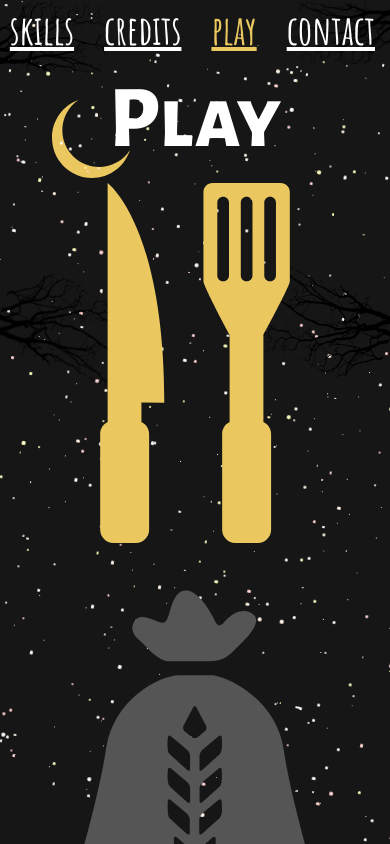
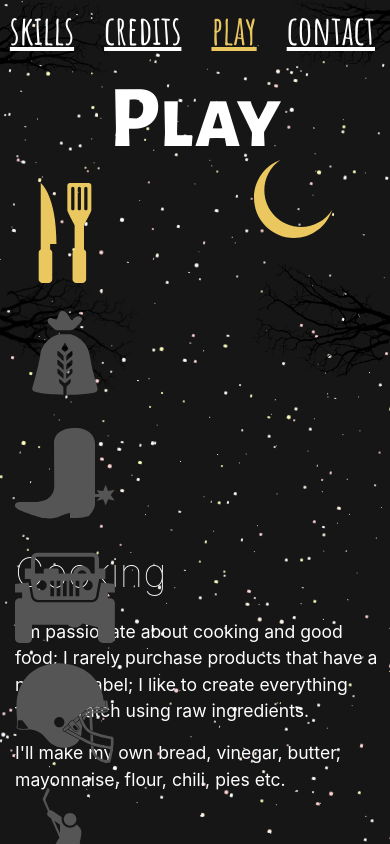
Before and after one commit to snapjay/snapjay.com, a Vue app: page /play/cooking in a window 390 px wide. Built offline with nearby package versions, Linux system fonts and the light colour scheme.

Commit message:
Put stars behind moon

```diff
--- a/src/views/Play.vue
+++ b/src/views/Play.vue
@@ -4,7 +4,7 @@
             .col-md-12
                 h1 Play
         .row.justify-content-md-center
-            .col-md-1
+            .col-md-1.col-sm-12
                 .row
                     .col-md-12
                         router-link(:to='{name: "play", params: {active: "cooking"} }', aria-label='Cooking')
@@ -21,7 +21,7 @@
                             svg.icon(viewBox='0 0 100 100')
                                 path(d='M99.728,66.658l-6.564,1.312l-2.497-6.249l-2.499,6.249l-6.561-0.833L84.143,71H80V20.555c0-0.225,0.033-5.7-4.18-10.052   C72.371,6.94,67.027,5,60.21,5c-0.004,0-0.008,0-0.013,0c0,0-0.521,0.117-1.037,0.117C49.524,5.117,39,9.257,39,20.504l0.23,42.155   l0,0c0.004,0.058,0.447,6.167-3.704,10.603C32.173,76.846,26.947,79,19.771,79H6.081c-4.459,0-5.683,1.455-6.015,2.529   c-0.23,0.738-0.476,2.49,2.202,4.331c4.056,2.789,19.453,7.561,20.079,7.758C23.986,94.164,27,95.546,34,95.546v-0.007   c3,0,6.984-0.717,10.494-2.121C50.28,91.104,54,90.161,55,89.782V95h2.56c11.564,0,16.379-2.287,16.578-2.371l0.276-0.264   l0.213-0.283c4.214-4.216,5.217-9.462,5.254-9.682L80,81.969V74h4.832l-3.223,3.873l6.558-1.526l2.499,6.141l2.497-6.301   l6.562,1.284l-4.044-5.406L99.728,66.658z')
 
-            .col-md-5
+            .col-md-5.col-sm-12
 
                 .info(:class='{active: active === "whoami"}')
                     h2 Who am I?
@@ -60,7 +60,7 @@
                     p I a big fan of country culture.
                     p I listen country music and somehow end up at every country concert or festival that comes to town.
                     p I enjoy summer evening under the stars, tailgates, fires or demolition derby.
-            .col-md-1
+            .col-md-1.col-sm-12
                 .row
                     .col-md-12
                         router-link(:to='{name: "play", params: {active: "offroad"} }', aria-label='Off Road')
@@ -120,7 +120,8 @@
     }
 
     .icon {
-        min-width: 40px;
+
+        max-width: 100px;
         cursor: pointer;
         margin-bottom: 20px;
         opacity: 1;
--- a/src/views/PlayBackground.vue
+++ b/src/views/PlayBackground.vue
@@ -1,8 +1,8 @@
 <template lang="pug">
     .full-screen
+        snap-night.full-screen
         .moon
             snap-moon
-        snap-night.full-screen
         img.tree(src='/static/img/play/tree.svg', style='width: 28%;', alt='')
         img.tree(src='/static/img/play/tree.svg', style='top:280px; transform:rotate(20deg); ', alt='')
         img.tree(src='/static/img/play/tree.svg', style='transform:rotate(180deg); right:0px; width: 25%;', alt='')
@@ -25,8 +25,8 @@
     @import "../assets/styles/variables";
 
     .moon {
-        right:260px;
-        top : 100px;
+        right:15%;
+        top : 19%;
         position: absolute;
     }
     .tree {
```
